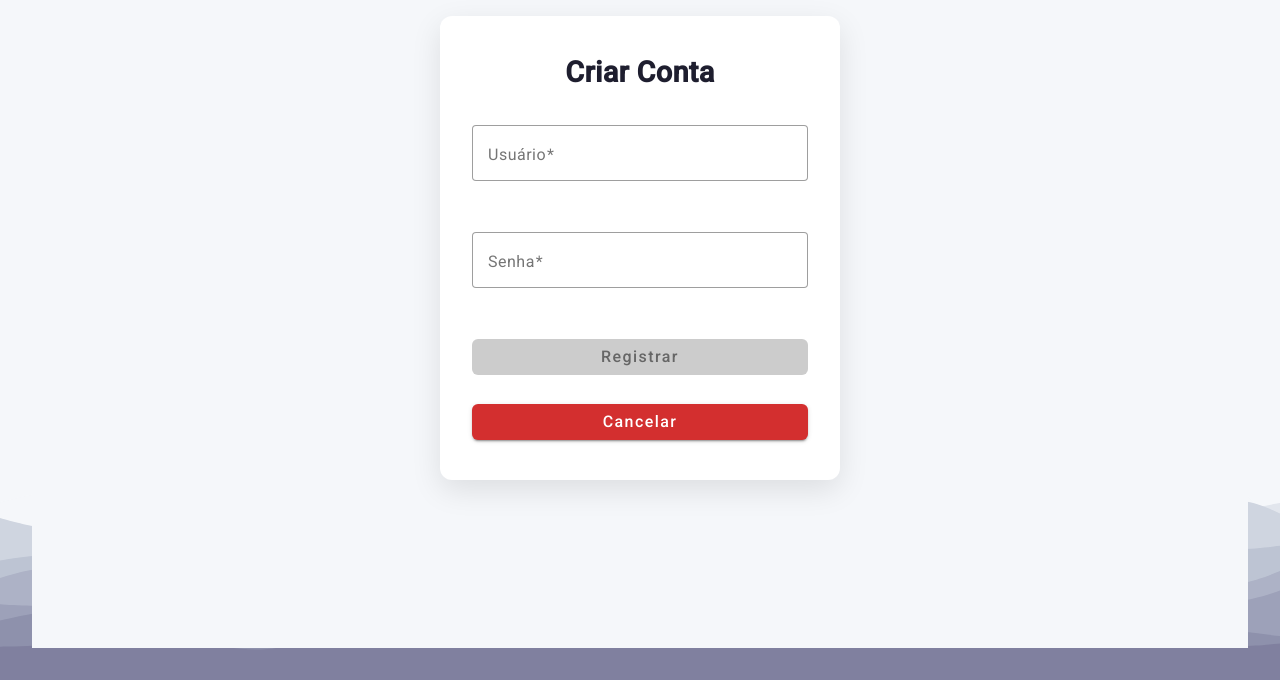
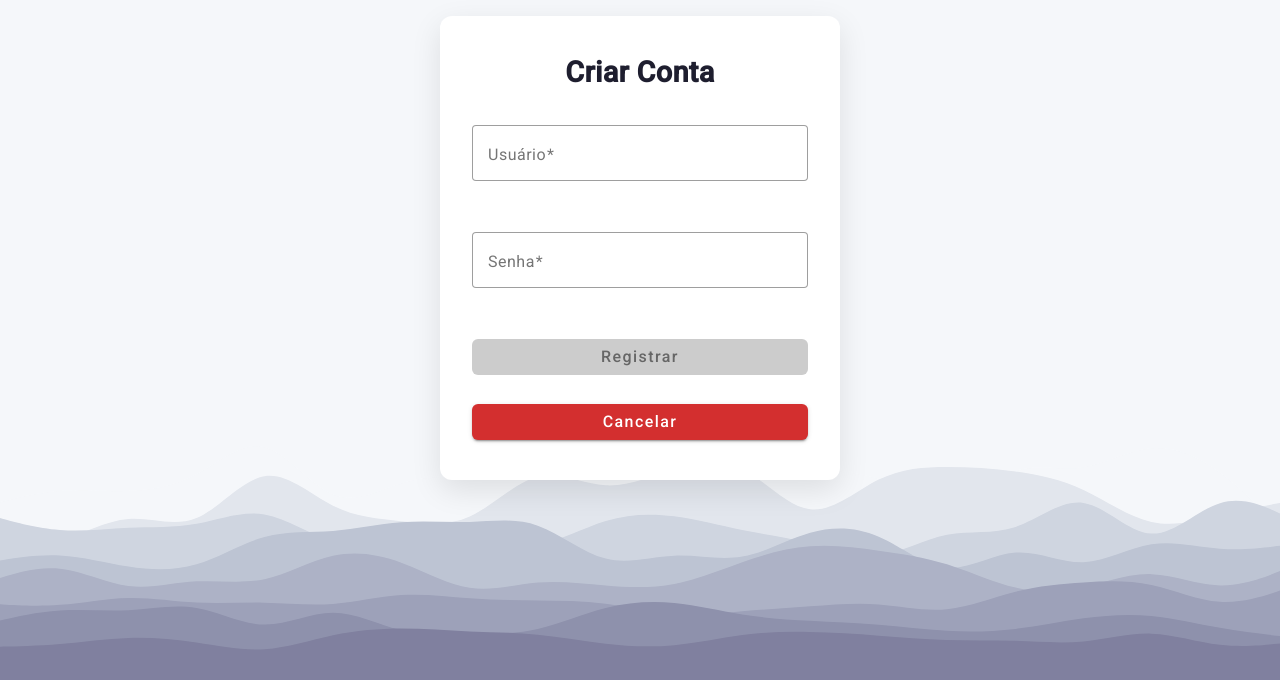
Before and after one commit to HadesKerbecs/Projeto_WhatsApp, an Angular app in the folder painel-produtos/: page /registrar in a window 1280 px wide. Shown: the part 184-864 px from the top of the page. Built offline with nearby package versions, Linux system fonts and the light colour scheme.

Commit message:
Configurando scss de algumas rotas

```diff
--- a/painel-produtos/src/app/components/login/login.scss
+++ b/painel-produtos/src/app/components/login/login.scss
@@ -3,7 +3,6 @@
   justify-content: center;
   align-items: center;
   min-height: 100vh;
-  background: #f5f7fa;
 }
 
 .login-container {
--- a/painel-produtos/src/app/components/produto-form/produto-form.scss
+++ b/painel-produtos/src/app/components/produto-form/produto-form.scss
@@ -3,7 +3,6 @@
     justify-content: center;
     align-items: center;
     min-height: 100vh;
-    background: #f5f7fa;
 }
 
 .produto-form-container {
--- a/painel-produtos/src/app/components/registrar/registrar.scss
+++ b/painel-produtos/src/app/components/registrar/registrar.scss
@@ -3,8 +3,7 @@
   justify-content: center;
   align-items: center;
   min-height: 100vh;
-  background: #f5f7fa;
-  padding: 1rem; /* para não encostar nas bordas em telas pequenas */
+  padding: 1rem;
   box-sizing: border-box;
 }
 
```
